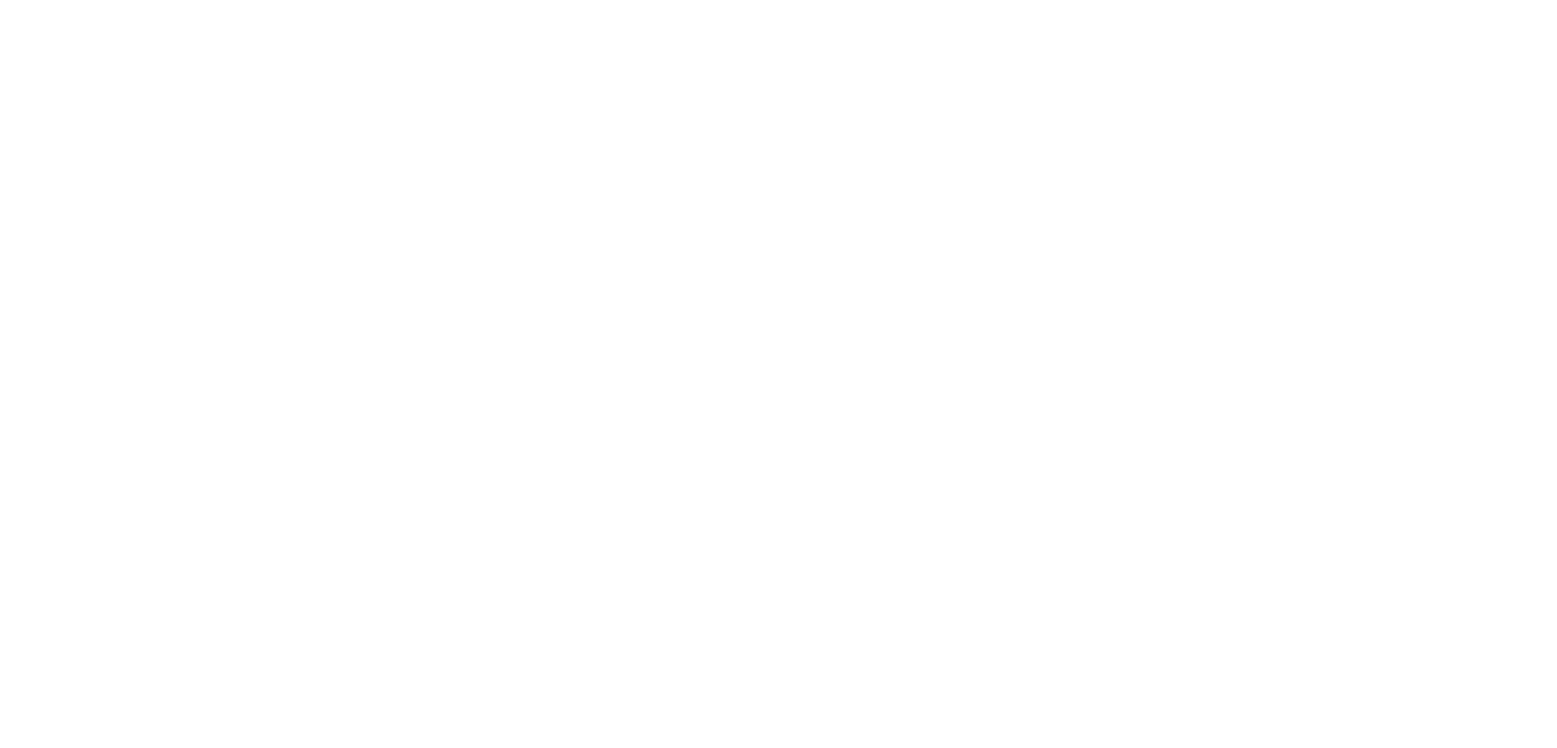
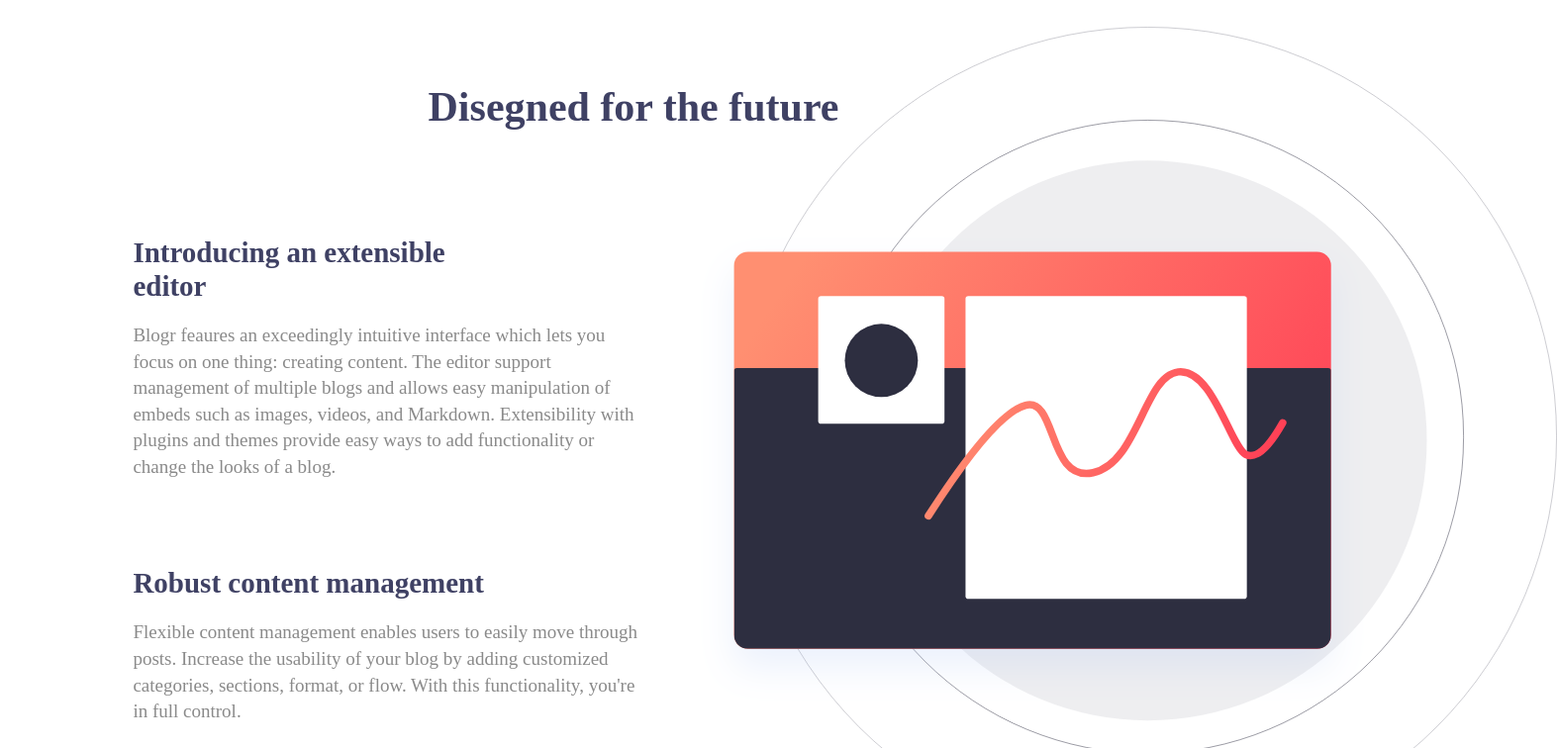
Before and after one commit to John9927/blogr-landing-angular, an Angular app: page / in a window 1280 px wide. Shown: the part 640-1396 px from the top of the page at 99% size, 1573 px wide, since content can reach past the window. Before the commit the page ends 800 px from the top, so only its background shows below. Built offline with nearby package versions, Linux system fonts and the light colour scheme.

Commit message:
Add styling

```diff
--- a/src/app/dashboard/dashboard.component.css
+++ b/src/app/dashboard/dashboard.component.css
@@ -2,7 +2,7 @@
   background: rgb(255,143,112);
   background: linear-gradient(90deg, rgba(255,143,112,1) 0%, rgba(255,61,84,1) 55%);
   height: 579px;
-  position: absolute;
+  position: relative;
   width: 100%;
   border-bottom-left-radius: 70px;
 }
@@ -148,3 +148,89 @@
 .button__one {
   padding: 13px 20px !important;
 }
+
+
+/* Template */
+.template__container {
+  position: relative;
+  height: 800px;
+  width: 100%
+}
+
+.template__title {
+  display: flex;
+  justify-content: center;
+  margin: auto;
+  font-size: 42px;
+  color: hsl(237, 23%, 32%);
+  font-weight: bold;
+  margin-top: 145px;
+}
+
+.template__subtitle__container {
+  display: flex;
+  flex-direction: column;
+  width: 50%;
+  height: 500px;
+}
+
+.template__subtitle {
+  flex-direction: column;
+  width: 100%;
+  margin-top: 107px;
+  justify-content: center;
+  font-size: 12px;
+}
+
+.template__description {
+  display: flex;
+}
+
+.title__h1__container {
+  width: 52%;
+  color: hsl(237, 23%, 32%);
+  margin: auto;
+}
+
+.description__span {
+  width: 32%;
+  position: absolute;
+  line-height: 1.4;
+  font-size: 19px;
+  color: hsl(0, 0%, 54%);
+}
+
+.title__h1 {
+  font-size: 29px;
+  color: hsl(237, 23%, 32%);
+  font-weight: 500;
+  font-weight: bold;
+}
+
+.margin {
+  margin-top: 140px;
+}
+
+.image__illustration {
+  width: 50%;
+  margin-top: -148px;
+  padding-left: 112px;
+  zoom: 112%;
+}
+
+@media screen and (max-width: 1430px) {
+  .image__illustration {
+    zoom: 94%;
+    padding-left: 68px;
+    margin-top: -112px;
+  }
+
+  .description__span {
+    width: 40%;
+  }
+
+  .title__h1__container {
+    width: 58%;
+  }
+
+}
--- a/src/app/dashboard/dashboard.component.html
+++ b/src/app/dashboard/dashboard.component.html
@@ -38,3 +38,47 @@
     </div>
   </div>
 </div>
+
+<!-- Template -->
+<div class="template__container">
+  <div class="template__title">
+    Disegned for the future
+  </div>
+
+  <div style="display: flex;">
+    <div class="template__subtitle__container">
+      <div class="template__subtitle">
+        <div class="title__h1__container">
+          <span class="title__h1">
+            Introducing an extensible editor<br>
+          </span>
+          <div style="margin: 20px;"></div>
+          <span class="description__span">
+            Blogr feaures an exceedingly intuitive interface which lets you focus on one thing: creating content. The
+            editor support management of multiple blogs and allows easy manipulation of embeds such as images, videos,
+            and Markdown. Extensibility with plugins and themes provide easy ways to add functionality or change
+            the looks of a blog.
+          </span>
+        </div>
+      </div>
+      <div class="template__subtitle">
+        <div class="title__h1__container margin">
+          <span class="title__h1">
+            Robust content management<br>
+          </span>
+          <div style="margin: 20px;"></div>
+          <span class="description__span">
+            Flexible content management enables users to easily move through posts. Increase
+            the usability of your blog by adding customized categories, sections, format, or flow. With this
+            functionality, you're in full control.
+          </span>
+        </div>
+
+      </div>
+    </div>
+    <!-- Image Illustration -->
+    <div class="image__illustration">
+      <img src="./../../assets/images/illustration-editor-desktop.svg">
+    </div>
+  </div>
+</div>
--- a/src/styles.css
+++ b/src/styles.css
@@ -3,6 +3,7 @@
   font-family: 'Overpass';
   font-size: 62.5%;
   height: 100%;
+  overflow-x: hidden;
 }
 
 *,*::after,*::before{
```
